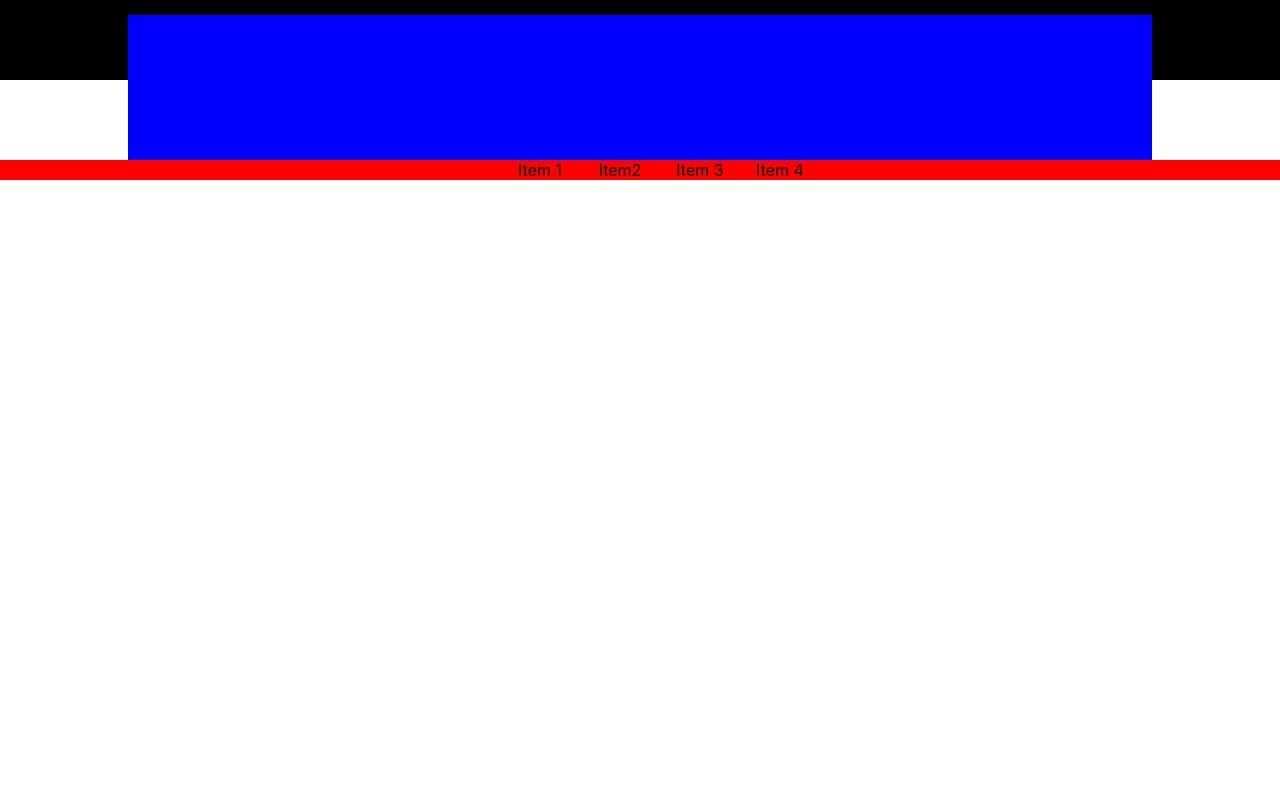
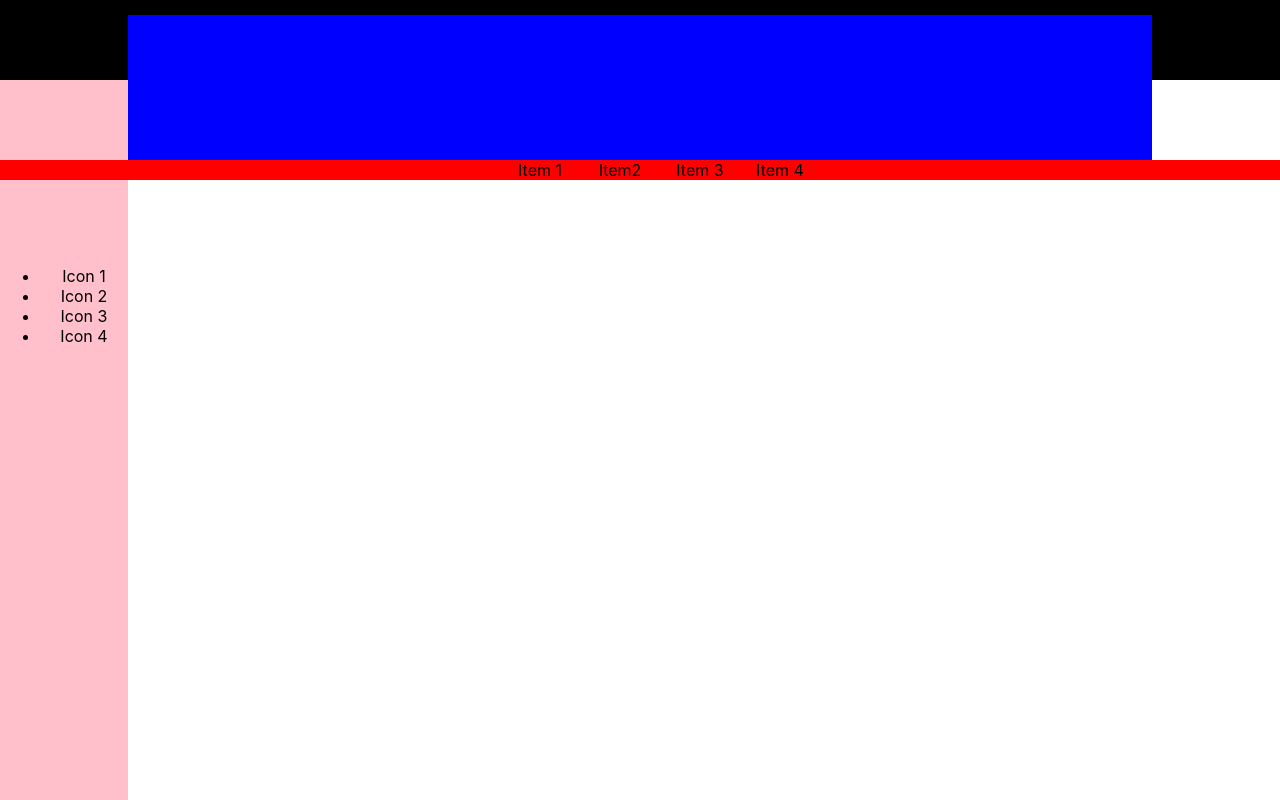
Before and after one commit to jazznerd206/Andrew-Miller, a React (Create React App) app in the folder portfolio/: page / in a window 1280 px wide. Shown: the top 800 px of the page. Built offline with nearby package versions, Linux system fonts and the light colour scheme.

Commit message:
basic wireframe started

```diff
--- /dev/null
+++ b/portfolio/src/components/IconBar/iconbar.js
@@ -0,0 +1,19 @@
+import React from 'react';
+import './style.css';
+
+function iconbar() {
+    return (
+        <div className="iconbar-wrapper">
+            <div className="iconbar-list">
+                <ul>
+                    <li>Icon 1</li>
+                    <li>Icon 2</li>
+                    <li>Icon 3</li>
+                    <li>Icon 4</li>
+                </ul>
+            </div>
+        </div>
+    )
+}
+
+export default iconbar;
--- /dev/null
+++ b/portfolio/src/components/IconBar/style.css
@@ -0,0 +1,7 @@
+.iconbar-wrapper {
+    padding-top: 250px;
+    left: 0rem;
+    width: 10%;
+    height: 100vh;
+    background: pink;
+}
--- a/portfolio/src/pages/Home/home.js
+++ b/portfolio/src/pages/Home/home.js
@@ -1,11 +1,11 @@
 import React from 'react';
 import Header from '../../components/Header/header';
-
-
+import IconBar from '../../components/IconBar/iconbar';
 export default function home() {
     return (
         <div>
             <Header />
+            <IconBar />
         </div>
     )
 }
```
